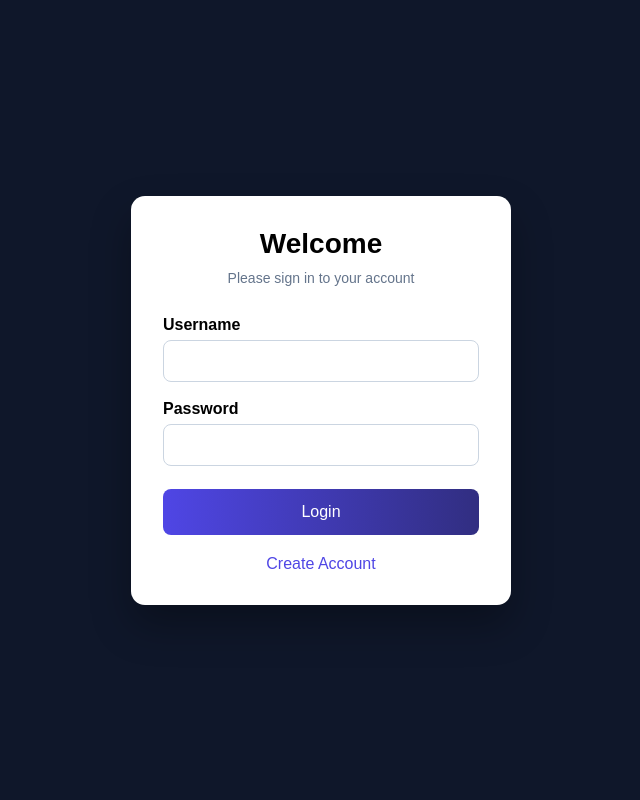
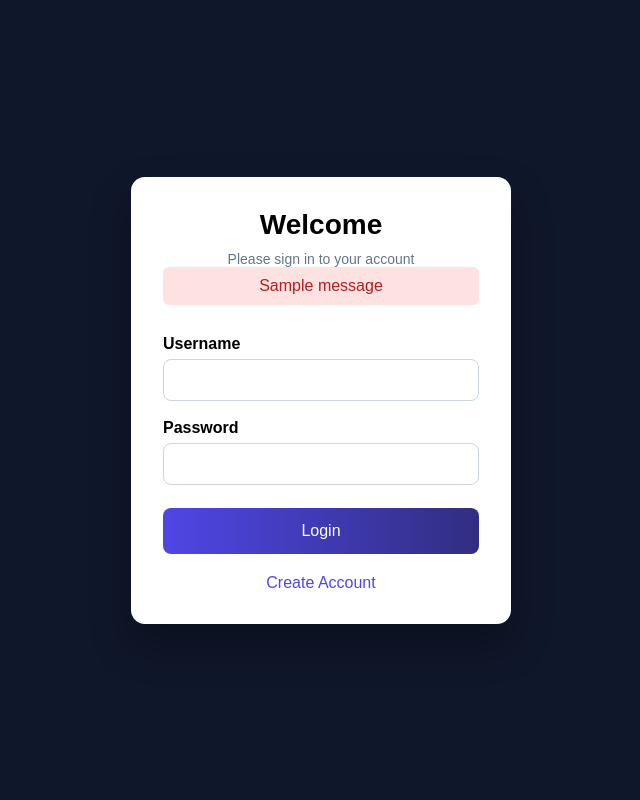
Before and after one commit to KarthikSJoseph/Fake-Review-Detection-System, a Flask app: page /login in a window 1280 px wide. Shown: the whole page, without its empty margins (319-959 px from the left). Run offline with Flask 3, Linux system fonts and the light colour scheme; one stand-in notice (Sample message) is shown.

Commit message:
fix for login

```diff
--- a/app.py
+++ b/app.py
@@ -1,17 +1,20 @@
-from flask import Flask, render_template, request, redirect, url_for, flash, session
+from flask import Flask, render_template, request, redirect, url_for, flash
 from flask_sqlalchemy import SQLAlchemy
 from flask_bcrypt import Bcrypt
 from flask_login import LoginManager, login_user, login_required, logout_user, UserMixin, current_user
+import os
 
 app = Flask(__name__)
-app.secret_key = 'your_secret_key_here'
+app.secret_key = 'your_secret_key_here'  # Change this to a secure secret key
 
 # Database configuration
 app.config['SQLALCHEMY_DATABASE_URI'] = 'sqlite:///users.db'
 app.config['SQLALCHEMY_TRACK_MODIFICATIONS'] = False
+
 db = SQLAlchemy(app)
 bcrypt = Bcrypt(app)
 
+# Flask-Login configuration
 login_manager = LoginManager()
 login_manager.init_app(app)
 login_manager.login_view = 'login'
@@ -30,7 +33,7 @@ with app.app_context():
 def load_user(user_id):
     return User.query.get(int(user_id))
 
-# Home route
+# Home route (requires login)
 @app.route('/')
 @login_required
 def home():
@@ -51,35 +54,34 @@ def login():
         if user and bcrypt.check_password_hash(user.password, password):
             login_user(user)
             flash('Logged in successfully!')
-            return redirect(url_for('home'))
+            return redirect(request.args.get('next') or url_for('home'))
         else:
             error = 'Invalid username or password.'
 
     return render_template('login.html', error=error)
 
 # Register route
-@app.route('/register', methods=['GET', 'POST'])
+@app.route('/register', methods=['POST'])
 def register():
     if current_user.is_authenticated:
         return redirect(url_for('home'))
 
     error = None
-    if request.method == 'POST':
-        username = request.form['username']
-        password = request.form['password']
-        confirm_password = request.form['confirm_password']
+    username = request.form['username']
+    password = request.form['password']
+    confirm_password = request.form['confirm_password']
 
-        if password != confirm_password:
-            error = "Passwords do not match."
-        elif User.query.filter_by(username=username).first():
-            error = "Username already exists."
-        else:
-            hashed_password = bcrypt.generate_password_hash(password).decode('utf-8')
-            new_user = User(username=username, password=hashed_password)
-            db.session.add(new_user)
-            db.session.commit()
-            flash('Account created successfully! Please log in.')
-            return redirect(url_for('login'))
+    if password != confirm_password:
+        error = "Passwords do not match."
+    elif User.query.filter_by(username=username).first():
+        error = "Username already exists."
+    else:
+        hashed_password = bcrypt.generate_password_hash(password).decode('utf-8')
+        new_user = User(username=username, password=hashed_password)
+        db.session.add(new_user)
+        db.session.commit()
+        flash('Account created successfully! Please log in.')
+        return redirect(url_for('login'))
 
     return render_template('login.html', error=error)
 
@@ -91,5 +93,7 @@ def logout():
     flash('You have been logged out.')
     return redirect(url_for('login'))
 
+# Run the app (supports Render deployment)
 if __name__ == '__main__':
-    app.run(debug=True)
+    port = int(os.environ.get("PORT", 5000))
+    app.run(host='0.0.0.0', port=port)
--- a/templates/login.html
+++ b/templates/login.html
@@ -7,8 +7,7 @@
 
   <style>
     * { margin:0; padding:0; box-sizing:border-box; font-family: Arial; }
-    body { height:100vh; background:#0f172a; }
-    .page { height:100%; display:flex; justify-content:center; align-items:center; }
+    body { height:100vh; background:#0f172a; display:flex; justify-content:center; align-items:center; }
     .login-card {
       background:#fff; width:100%; max-width:380px; padding:32px;
       border-radius:14px; box-shadow:0 20px 40px rgba(0,0,0,0.3);
@@ -30,30 +29,32 @@
     }
     .footer { margin-top:20px; text-align:center; }
     .footer a { color:#4f46e5; cursor:pointer; }
+    .flash { background:#fee2e2; color:#b91c1c; padding:10px; margin-bottom:10px; border-radius:6px; text-align:center; }
   </style>
 </head>
-{% with messages = get_flashed_messages() %}
-  {% if messages %}
-    <script>
-      alert("{{ messages[0] }}");
-    </script>
-  {% endif %}
-{% endwith %}
 <body>
-<div class="page">
+
 <div class="login-card">
 
   <div class="header">
     <h1 class="title" id="title">Welcome</h1>
     <p class="subtitle" id="subtitle">Please sign in to your account</p>
+
+    <!-- Flask flash messages -->
+    {% with messages = get_flashed_messages() %}
+      {% if messages %}
+        {% for message in messages %}
+          <div class="flash">{{ message }}</div>
+        {% endfor %}
+      {% endif %}
+    {% endwith %}
+
     {% if error %}
-        <p style="color:red; text-align:center; margin-bottom:10px;">
-          {{ error }}
-        </p>
+      <div class="flash">{{ error }}</div>
     {% endif %}
   </div>
 
-    <!-- LOGIN -->
+  <!-- LOGIN FORM -->
   <form method="POST" action="{{ url_for('login') }}" id="loginForm">
     <div class="field">
       <label>Username</label>
@@ -68,7 +69,7 @@
     <button type="submit">Login</button>
   </form>
 
-    <!-- REGISTER -->
+  <!-- SIGNUP FORM -->
   <form method="POST" action="{{ url_for('register') }}" id="signupForm" style="display:none;">
     <div class="field">
       <label>Create Username</label>
@@ -94,7 +95,6 @@
   </div>
 
 </div>
-</div>
 
 <script>
 function showSignup() {
```
Lines whose indentation alone changed are shown as unchanged.
